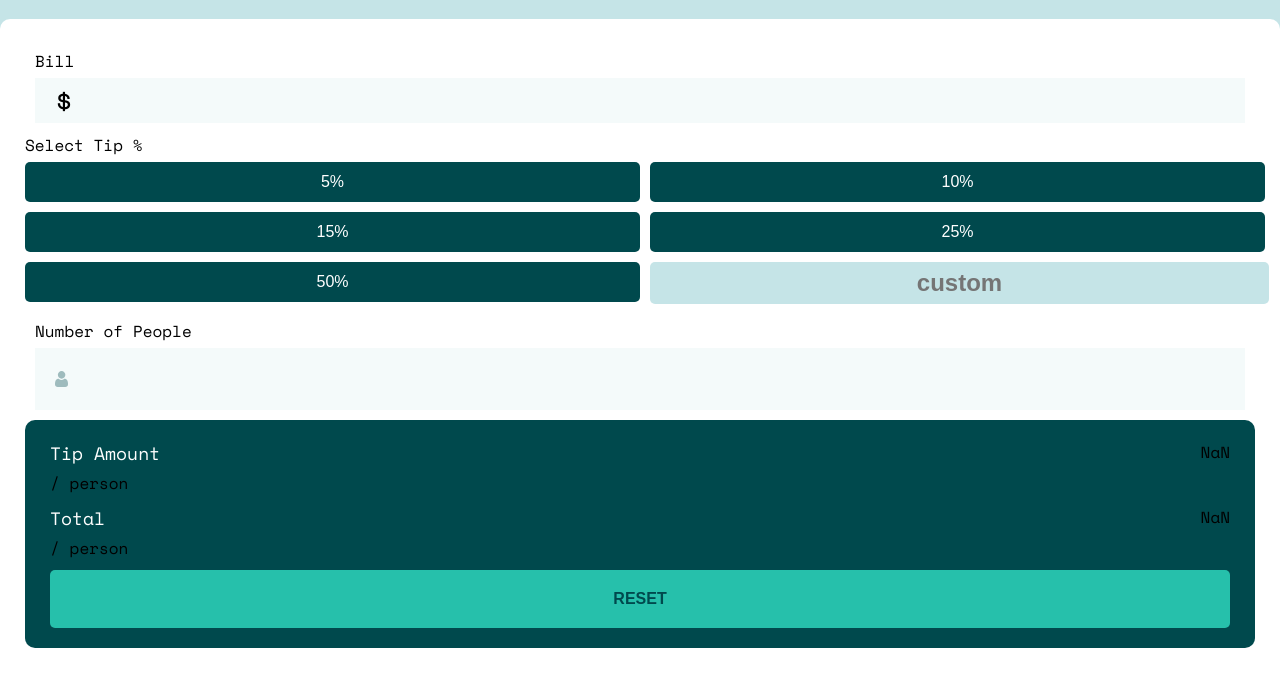
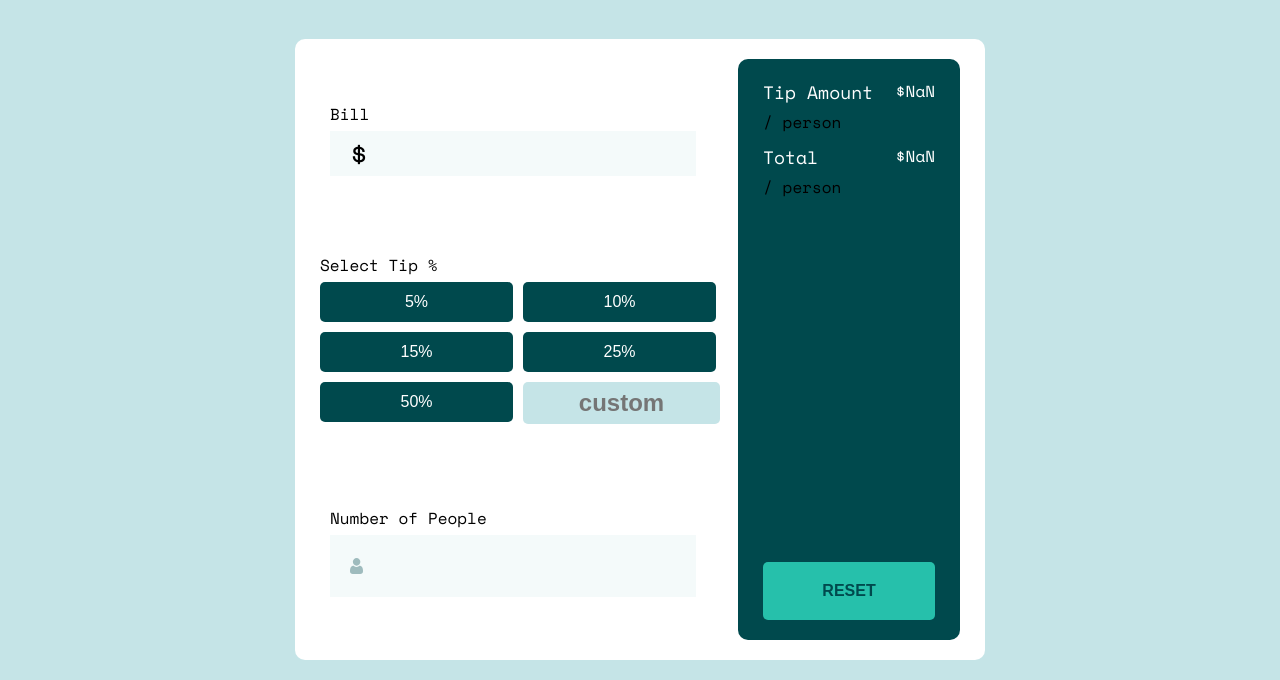
Before and after one commit to suharika17/tip-calculator, a plain HTML site: page index.html in a window 1280 px wide. Both pictures are taken after a click on the button "5%". Shown: the part 120-800 px from the top of the page. Drawn offline with nearby package versions, Linux system fonts and the light colour scheme.

Commit message:
application finished

```diff
--- a/index.html
+++ b/index.html
@@ -17,6 +17,7 @@
   <div class="main-container">
     <h1 class="main-head">SPLI <br />TTER</h1>
     <div class="bill-container">
+      <div class="left-container">
         <div class="input-container">
           <label for="bill">Bill</label>
           <div class="dollar-input">
@@ -60,20 +61,23 @@
           </div>
 
         </div>
+      </div>
       <div class="last-container">
+        <div>
           <div class="amount">
             <div>
               <label class="tip">Tip Amount</label>
               <p>/ person</p>
             </div>
-          <p id="tipAmount">$4.27</p>
+            <p id="tipAmount" class="total-value">$4.27</p>
           </div>
           <div class="amount">
             <div>
               <label class="tip">Total</label>
               <p>/ person</p>
             </div>
-          <p id="totalContainer">$32.79</p>
+            <p id="totalContainer" class="total-value">$32.79</p>
+          </div>
         </div>
         <button class="reset">RESET</button>
       </div>
--- a/index.js
+++ b/index.js
@@ -15,19 +15,19 @@ Array(...tipButtons).map((tipButton) => {
         tipPercentage = event.target.textContent.slice(0, event.target.textContent.length - 1)
         tipPercentage = parseInt(tipPercentage)
         tipAmount = document.getElementById("tipAmount")
-        tipAmount.textContent = billValue * (tipPercentage / 100)
+        tipAmount.textContent = `$${billValue * (tipPercentage / 100)}`
+        console.log(tipAmount.textContent)
         totalContainer = document.getElementById("totalContainer")
-        totalContainer.textContent = billValue + parseInt(tipAmount.textContent)
+        totalContainer.textContent = `$${billValue + parseInt(tipAmount.textContent.slice(1))}`
     })
 })
-
 const customInput = document.getElementById("customInput")
 customInput.addEventListener('change', (event) => {
     tipPercentage = event.target.value
     tipPercentage = parseInt(tipPercentage)
     console.log(tipPercentage)
     tipAmount = document.getElementById("tipAmount")
-    tipAmount.textContent = billValue * (tipPercentage / 100)
+    tipAmount.textContent = `$${billValue * (tipPercentage / 100)}`
     totalContainer = document.getElementById("totalContainer")
-    totalContainer.textContent = billValue + parseInt(tipAmount.textContent)
+    totalContainer.textContent = `$${billValue + parseInt(tipAmount.textContent.slice(1))}`
 })
--- a/style.css
+++ b/style.css
@@ -141,6 +141,11 @@ label,input{
     font-size: large;
     color: #fff;
 }
+
+.total-value{
+    color: #fff;
+}
+
 .reset{
     background-color:  hsl(172, 67%, 45%);
     padding: 20px 25px;
@@ -163,3 +168,25 @@ p{
     justify-content: space-between;
 
 }
+
+@media screen and (min-width:920px){
+    .bill-container{
+        width: 50%;
+        margin: 20px auto;
+        border-radius: 10px;
+        display: flex;
+        gap: 32px;
+    }
+
+    .left-container{
+        display: flex;
+        flex-direction: column;
+        justify-content: space-around;
+    }
+
+    .last-container{
+        display: flex;
+        flex-direction: column;
+        justify-content: space-between;
+    }
+}
```
Lines whose indentation alone changed are shown as unchanged.
